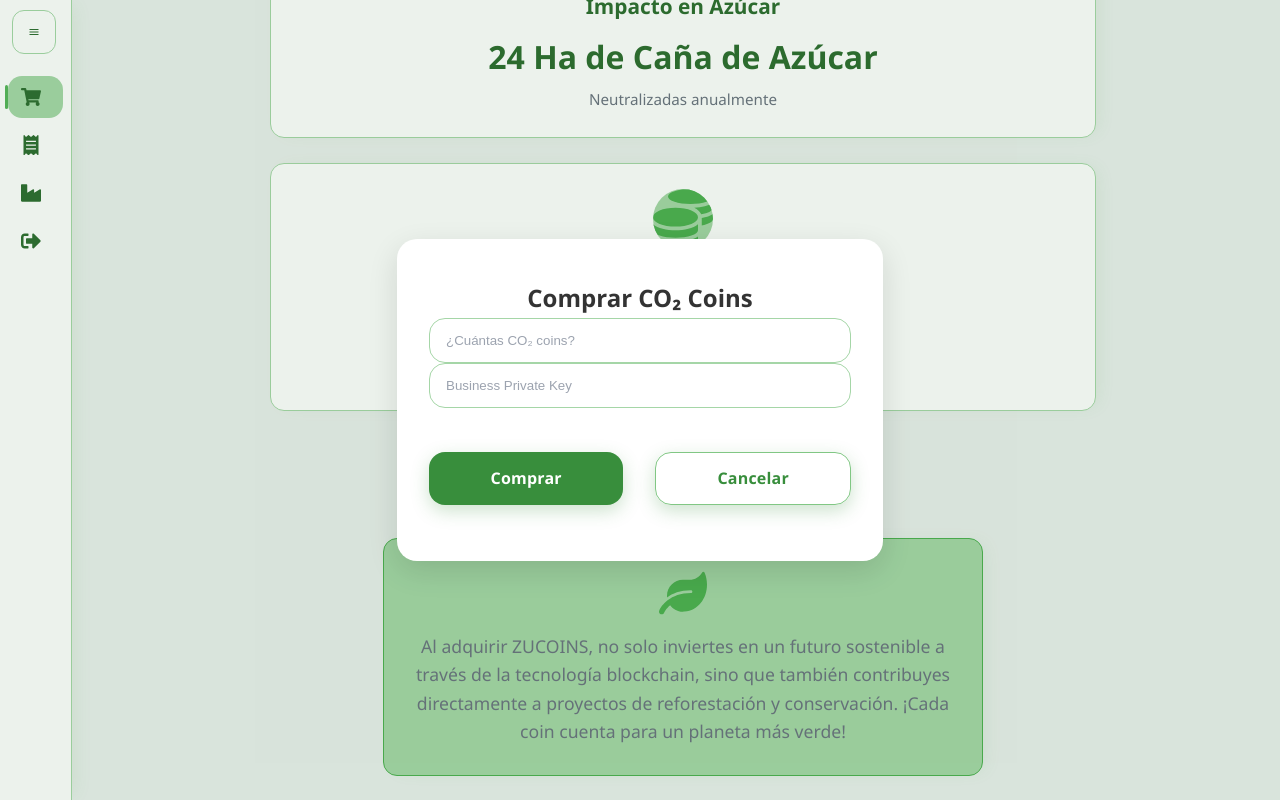
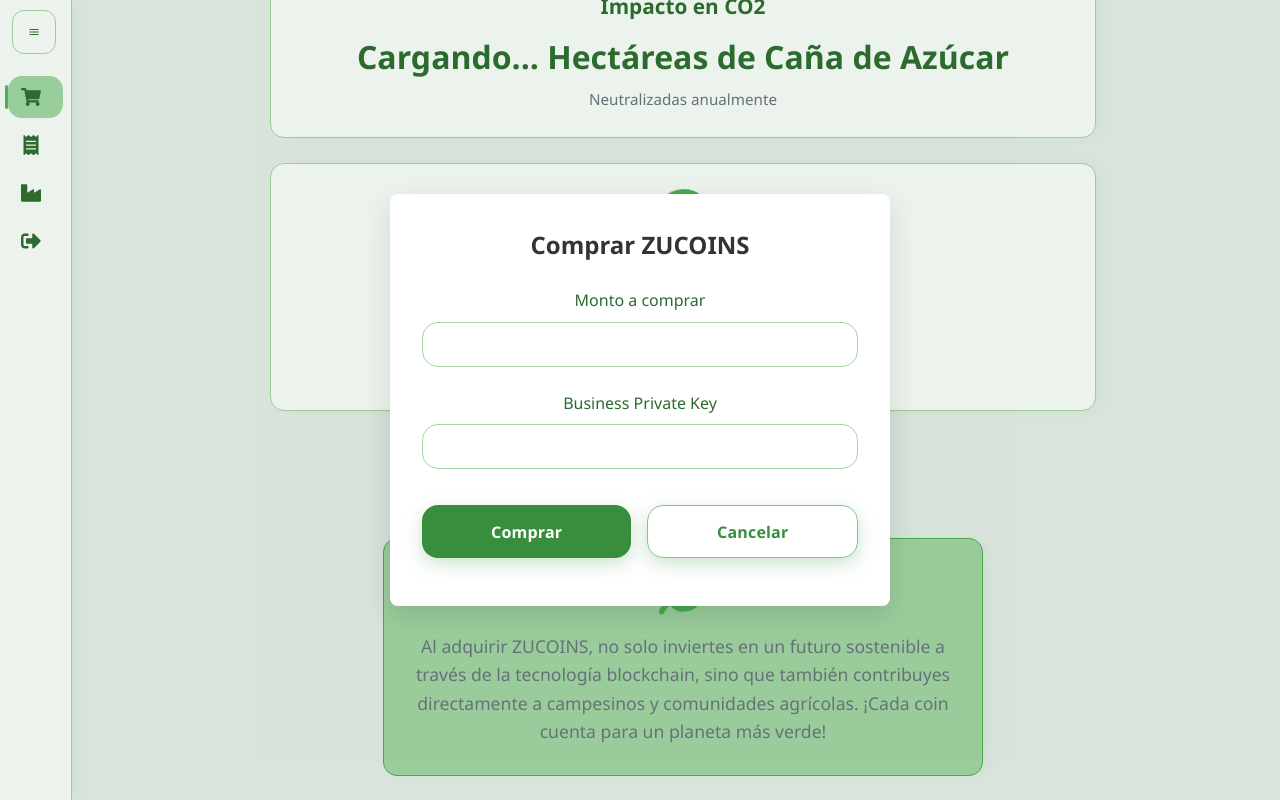
Before and after one commit to Zucane/zucane_frontend, a React (Vite) app: page /business in a window 1280 px wide. Both pictures are taken after a click on the button "Comprar ZUCOINS Ahora". Shown: the part 493-1293 px from the top of the page. Built offline with nearby package versions, Linux system fonts and the light colour scheme; no server answers.

Commit message:
[ADD] dashboard complements

```diff
--- a/src/components/user/logged/BusinessDashboard.jsx
+++ b/src/components/user/logged/BusinessDashboard.jsx
@@ -2,7 +2,6 @@ import React, { useState } from 'react';
 import TopNavBar from '../../TopNavBar';
 import RightDrawerNavbar from './LeftNavBar';
 import CO2ShopModal from './CO2ShopModal';
-import CO2ConfirmModal from './CO2ConfirmModal';
 import Buy from './Buy';
 import Receipts from './Receipts';
 import Company from './Company';
@@ -27,8 +26,6 @@ function LogoutModal({ isOpen, onConfirm, onCancel }) {
 export default function BusinessDashboard() {
     const [section, setSection] = useState('shop');
     const [showShopModal, setShowShopModal] = useState(false);
-    const [showConfirmModal, setShowConfirmModal] = useState(false);
-    const [selectedAmount, setSelectedAmount] = useState(0);
     const [sidebarOpen, setSidebarOpen] = useState(false);
     const [showLogoutModal, setShowLogoutModal] = useState(false);
     const navigate = useNavigate();
@@ -40,16 +37,12 @@ export default function BusinessDashboard() {
 
     const handleBuyClick = () => setShowShopModal(true);
 
-    const handleConfirmShop = (amount) => {
-        setSelectedAmount(amount);
+    const handlePurchaseComplete = (response) => {
+        // Cerramos el modal
         setShowShopModal(false);
-        setShowConfirmModal(true);
-    };
 
-    const handleAcceptBuy = () => {
-        setShowConfirmModal(false);
-        // Puedes poner un fetch/post o lógica aquí
-        alert(`¡Has comprado ${selectedAmount} CO₂ Coins!`);
+        // La recarga de la página y la redirección ya se manejan en el modal
+        console.log('Compra completada:', response);
     };
 
     const handleLogout = () => {
@@ -91,8 +84,11 @@ export default function BusinessDashboard() {
                     {section === 'business' && <Company />}
                 </div>
             </div>
-            <CO2ShopModal isOpen={showShopModal} onClose={() => setShowShopModal(false)} onConfirm={handleConfirmShop} />
-            <CO2ConfirmModal isOpen={showConfirmModal} amount={selectedAmount} onCancel={() => setShowConfirmModal(false)} onAccept={handleAcceptBuy} />
+            <CO2ShopModal
+                isOpen={showShopModal}
+                onClose={() => setShowShopModal(false)}
+                onConfirm={handlePurchaseComplete}
+            />
         </div>
     );
 }
--- a/src/components/user/logged/Buy.jsx
+++ b/src/components/user/logged/Buy.jsx
@@ -1,14 +1,17 @@
 import React, { useState, useEffect } from 'react';
-import { getAssetBalance } from '../../../service/balance';
-import { getBusinessBalance } from '../../../service/balance';
-import { postBusinessPurchase } from '../../../service/balance';
+import { getAssetBalance, getBusinessBalance } from '../../../service/balance'; // Asegúrate de importar getBusinessBalance
 import { FaCoins, FaDollarSign, FaLeaf, FaSeedling } from 'react-icons/fa';
 
 export default function Buy({ costoMXN, XLM, hectareas, handleBuyClick }) {
     const [showShopModal, setShowShopModal] = useState(false);
     const [selectedAmount, setSelectedAmount] = useState(0);
-    const [coins, setCoins] = useState(0);
+    const [coins, setCoins] = useState(0); // Estado para el balance de CO₂ Coins
+    const [businessBalance, setBusinessBalance] = useState({ asset_balance: 0, asset_to_XLM: 0, asset_to_MXN: 0, hectares: 0 }); // Estado para el balance de la empresa
 
+    // Definir la public key de la empresa
+    const businessPublicKey = 'GAB4A637DQI6KJQOENLNQS52JMTRGTMWWODQRDRW2NNZ7ALQT4QZHUX5'; // Reemplaza con la clave pública correcta
+
+    // Llamar a la API para obtener el balance de activos de la empresa
     useEffect(() => {
         const fetchAssetBalance = async () => {
             try {
@@ -21,8 +24,25 @@ export default function Buy({ costoMXN, XLM, hectareas, handleBuyClick }) {
             }
         };
 
-        fetchAssetBalance();
-    }, []);
+        const fetchBusinessBalance = async () => {
+            try {
+                const response = await getBusinessBalance(businessPublicKey);
+                if (response) {
+                    setBusinessBalance({
+                        asset_balance: response.asset_balance,
+                        asset_to_XLM: response.asset_to_XLM,
+                        asset_to_MXN: response.asset_to_MXN,
+                        hectares: response.hectares,
+                    });
+                }
+            } catch (error) {
+                console.error("Error al obtener el balance de la empresa:", error);
+            }
+        };
+
+        fetchAssetBalance(); // Obtener balance de CO₂ Coins
+        fetchBusinessBalance(); // Obtener balance de la empresa
+    }, []); // Solo ejecuta al montar el componente
 
     return (
         <div className="dashboard-section">
@@ -32,31 +52,31 @@ export default function Buy({ costoMXN, XLM, hectareas, handleBuyClick }) {
                 {/* Card 1: ZUCOINS Disponibles */}
                 <div className="info-card">
                     <FaCoins className="card-icon" />
-                    <h3 className="card-title">ZUCOINS Disponibles</h3>
+                    <h3 className="card-title">ZUCOINS en existencia</h3>
                     <p className="card-value">{coins ? coins : "Cargando..."}</p> {/* Muestra el balance o "Cargando..." */}
                 </div>
 
                 {/* Card 2: Costo por Coin */}
                 <div className="info-card">
                     <FaDollarSign className="card-icon" />
-                    <h3 className="card-title">Costo por Coin</h3>
-                    <p className="card-value">${costoMXN} MXN</p>
-                    <p className="card-sub-value">{XLM} XLM </p>
+                    <h3 className="card-title">Costo por ZUCOIN</h3>
+                    <p className="card-value">${businessBalance.asset_to_MXN ? businessBalance.asset_to_MXN : "Cargando..."} MXN</p>
+                    <p className="card-sub-value">{businessBalance.asset_to_XLM ? businessBalance.asset_to_XLM : "Cargando..."} XLM</p>
                 </div>
 
                 {/* Card 3: Equivalente en Hectáreas */}
                 <div className="info-card full-width"> {/* Usamos full-width para que ocupe todo el ancho */}
                     <FaSeedling className="card-icon" />
-                    <h3 className="card-title">Impacto en Azúcar</h3>
-                    <p className="card-value">{hectareas} Ha de Caña de Azúcar</p>
+                    <h3 className="card-title">Impacto en CO2</h3>
+                    <p className="card-value">{businessBalance.hectares ? businessBalance.hectares : "Cargando..."} Hectáreas de Caña de Azúcar</p>
                     <p className="card-sub-value">Neutralizadas anualmente</p>
                 </div>
 
-                {/* Nueva Card: ZUCOINS en la empresa */}
+                {/* Card 4: ZUCOINS de la Empresa */}
                 <div className="info-card full-width"> {/* Usamos full-width para que ocupe todo el ancho */}
                     <FaCoins className="card-icon" />
                     <h3 className="card-title">ZUCOINS de la Empresa</h3>
-                    <p className="card-value">{coins ? coins : "Cargando..."}</p> {/* Muestra los ZUCOINS de la empresa */}
+                    <p className="card-value">{businessBalance.asset_balance ? businessBalance.asset_balance : "Cargando..."}</p> {/* Muestra el balance de ZUCOINS de la empresa */}
                     <p className="card-sub-value">Balance disponible para transacciones</p>
                 </div>
             </div>
@@ -67,12 +87,12 @@ export default function Buy({ costoMXN, XLM, hectareas, handleBuyClick }) {
                     Comprar ZUCOINS Ahora
                 </button>
 
-                {/* Card 5: Mensaje Motivacional */}
+                {/* Card 8: Mensaje Motivacional */}
                 <div className="motivational-card">
                     <FaLeaf className="motivational-icon" />
                     <p>
                         Al adquirir ZUCOINS, no solo inviertes en un futuro sostenible a través de la tecnología blockchain,
-                        sino que también contribuyes directamente a proyectos de reforestación y conservación.
+                        sino que también contribuyes directamente a campesinos y comunidades agrícolas.
                         ¡Cada coin cuenta para un planeta más verde!
                     </p>
                 </div>
--- a/src/components/user/logged/CO2ConfirmModal.jsx
+++ b/src/components/user/logged/CO2ConfirmModal.jsx
@@ -3,11 +3,15 @@ import '../managment/styles.css';
 
 export default function CO2ConfirmModal({ isOpen, amount, onCancel, onAccept }) {
   if (!isOpen) return null;
+
+  // Asegurarnos de que amount sea un número o string
+  const displayAmount = typeof amount === 'object' ? '0' : amount;
+
   return (
     <div className="modal-backdrop">
       <div className="modal-content">
         <h2>Confirmar compra</h2>
-        <p>¿Quieres comprar <b>{amount}</b> CO₂ Coins?</p>
+        <p>¿Quieres comprar <b>{displayAmount}</b> CO₂ Coins?</p>
         <div className="modal-actions">
           <button className="login-button" onClick={onAccept}>Aceptar</button>
           <button className="login-button button-ghost" onClick={onCancel}>Cancelar</button>
--- a/src/components/user/logged/CO2ShopModal.jsx
+++ b/src/components/user/logged/CO2ShopModal.jsx
@@ -1,51 +1,98 @@
 import React, { useState } from 'react';
 import '../managment/styles.css';
+import './modal.css';
 import { postBusinessPurchase } from '../../../service/balance';
 
 export default function CO2ShopModal({ isOpen, onClose, onConfirm }) {
   const [amount, setAmount] = useState(''); // Estado para la cantidad de CO₂ Coins
   const [businessPrivateKey, setBusinessPrivateKey] = useState(''); // Estado para el private key
+  const [isLoading, setIsLoading] = useState(false); // Estado para el loading
+  const [error, setError] = useState(null); // Estado para manejar errores
 
   if (!isOpen) return null;
 
-  const handleConfirm = async () => {
+  const handlePurchase = async () => {
+    if (!amount || !businessPrivateKey) {
+      setError('Por favor complete todos los campos');
+      return;
+    }
+
+    setIsLoading(true);
+    setError(null);
+
     try {
-      // Llamada al método postBusinessPurchase con amount y business_private_key
       const response = await postBusinessPurchase(amount, businessPrivateKey);
-      onConfirm(response); // Pasamos la respuesta al callback onConfirm
-      onClose(); // Cerramos el modal
+      setIsLoading(false);
+
+      // Primero redirigimos a Google (temporalmente)
+      window.open('https://www.google.com', '_blank');
+
+      // Esperamos un momento antes de cerrar el modal y recargar
+      setTimeout(() => {
+        onConfirm(response);
+        // Recargamos la página después de cerrar el modal
+        window.location.reload();
+      }, 1000);
     } catch (error) {
+      setError(error.message || 'Error al realizar la compra');
       console.error("Error al realizar la compra:", error);
+      setIsLoading(false);
     }
   };
 
   return (
     <div className="modal-backdrop">
       <div className="modal-content">
-        <h2>Comprar CO₂ Coins</h2>
+        <h2>Comprar ZUCOINS</h2>
 
+        <div className="input-container">
           {/* Input para la cantidad de CO₂ Coins */}
+          <div className="input-group">
+            <label htmlFor="amount">Monto a comprar</label>
             <input
+              id="amount"
               className="login-input"
               type="number"
               min="1"
               value={amount}
               onChange={e => setAmount(e.target.value)}
-          placeholder="¿Cuántas CO₂ coins?"
             />
+          </div>
 
           {/* Input para el business private key */}
+          <div className="input-group">
+            <label htmlFor="privateKey">Business Private Key</label>
             <input
+              id="privateKey"
               className="login-input"
               type="text"
               value={businessPrivateKey}
               onChange={e => setBusinessPrivateKey(e.target.value)}
-          placeholder="Business Private Key"
             />
+          </div>
+        </div>
+
+        {error && (
+          <div className="error-message">
+            {error}
+          </div>
+        )}
 
         <div className="modal-actions">
-          <button className="login-button" onClick={handleConfirm}>Comprar</button>
-          <button className="login-button button-ghost" onClick={onClose}>Cancelar</button>
+          <button
+            className="login-button"
+            onClick={handlePurchase}
+            disabled={isLoading}
+          >
+            {isLoading ? 'Procesando compra...' : 'Comprar'}
+          </button>
+          <button
+            className="login-button button-ghost"
+            onClick={onClose}
+            disabled={isLoading}
+          >
+            Cancelar
+          </button>
         </div>
       </div>
     </div>
--- a/src/components/user/logged/Company.jsx
+++ b/src/components/user/logged/Company.jsx
@@ -1,31 +1,43 @@
-import React from 'react';
-import { FaIndustry, FaEnvelope, FaMapMarkerAlt, FaCalendarAlt, FaIdCard, FaUserTie } from 'react-icons/fa';
+import React, { useState, useEffect } from 'react';
+import { FaUserTie, FaIndustry, FaEnvelope, FaMapMarkerAlt, FaCalendarAlt, FaIdCard, FaPhoneAlt, FaClipboardCheck } from 'react-icons/fa';
+import { getCompany } from '../../../service/companyService'; // Asegúrate de importar el método getCompany
 
-const companyData = {
-  nombre: 'Azúcar Bonanza S.A. de C.V.',
-  email: 'contacto@azucarbonanza.com',
-  industria: 'Agroindustria / Azucarera',
-  rfc: 'ABO980312H12',
-  direccion: 'Carretera 80 Km 12, Veracruz, México',
-  fechaRegistro: '2024-04-12',
-  representante: 'Laura Mendoza',
-};
+const empresa_id = 7; // El ID de la empresa que vamos a usar
 
 export default function Company() {
+  const [companyData, setCompanyData] = useState(null); // Estado para los datos de la empresa
+
+  // Llamar a getCompany cuando el componente se monta
+  useEffect(() => {
+    const fetchCompanyData = async () => {
+      try {
+        const data = await getCompany(empresa_id); // Llamada a la API para obtener los datos de la empresa
+        setCompanyData(data); // Guardamos los datos en el estado
+      } catch (error) {
+        console.error("Error al obtener los datos de la empresa:", error);
+      }
+    };
+
+    fetchCompanyData(); // Ejecutar la función al montar el componente
+  }, []); // Solo ejecuta una vez al montar el componente
+
+  // Si los datos no están disponibles, mostrar "Cargando..."
+  if (!companyData) {
+    return <div>Cargando...</div>;
+  }
+
   return (
     <section className="dashboard-section">
       <h1 className="dashboard-title">Mi Empresa</h1>
 
       <div className="profile-card">
-
         {/* === Sección de Imagen de Perfil (Wireframe) === */}
         <div className="profile-image-container">
           <div className="profile-wireframe">
             {/* Placeholder visual para el logo o imagen de la empresa */}
-            <FaIndustry size={60} color="#6b7280" />
+
           </div>
           <h2 className="card-company-name">{companyData.nombre}</h2>
-          <p className="card-industry">{companyData.industria}</p>
         </div>
 
         <hr className="divider" />
@@ -39,16 +51,16 @@ export default function Company() {
             <dd>{companyData.rfc}</dd>
           </div>
 
-          {/* Fila: Representante */}
-          <div className="data-row">
-            <dt><FaUserTie className="data-icon" /> Representante:</dt>
-            <dd>{companyData.representante}</dd>
-          </div>
-
           {/* Fila: Email */}
           <div className="data-row">
             <dt><FaEnvelope className="data-icon" /> Correo:</dt>
             <dd>{companyData.email}</dd>
+          </div>
+
+          {/* Fila: Teléfono */}
+          <div className="data-row">
+            <dt><FaPhoneAlt className="data-icon" /> Teléfono:</dt>
+            <dd>{companyData.telefono || 'No disponible'}</dd>
           </div>
 
           {/* Fila: Dirección */}
@@ -60,7 +72,13 @@ export default function Company() {
           {/* Fila: Fecha de Registro */}
           <div className="data-row">
             <dt><FaCalendarAlt className="data-icon" /> Registro:</dt>
-            <dd>{companyData.fechaRegistro}</dd>
+            <dd>{companyData.registro_fecha}</dd>
+          </div>
+
+          {/* Fila: Status */}
+          <div className="data-row">
+            <dt><FaClipboardCheck className="data-icon" /> Estado:</dt>
+            <dd>{companyData.status}</dd>
           </div>
         </dl>
 
--- /dev/null
+++ b/src/components/user/logged/modal.css
@@ -0,0 +1,60 @@
+.modal-content {
+    background: white;
+    padding: 2rem;
+    border-radius: 8px;
+    max-width: 500px;
+    width: 90%;
+    position: relative;
+    z-index: 1001;
+}
+
+.input-container {
+    display: flex;
+    flex-direction: column;
+    gap: 1.5rem;
+    margin: 1.5rem 0;
+}
+
+.input-group {
+    display: flex;
+    flex-direction: column;
+    gap: 0.5rem;
+}
+
+.input-group label {
+    font-weight: 500;
+    color: var(--txt);
+}
+
+.modal-content .login-input {
+    margin: 0;
+    width: 100%;
+}
+
+.modal-actions {
+    margin-top: 1.5rem;
+    display: flex;
+    gap: 1rem;
+    justify-content: flex-end;
+}
+
+.error-message {
+    color: #dc3545;
+    background-color: #f8d7da;
+    border: 1px solid #f5c6cb;
+    padding: 0.75rem;
+    border-radius: 4px;
+    margin: 1rem 0;
+    text-align: center;
+}
+
+.modal-content button:disabled {
+    opacity: 0.7;
+    cursor: not-allowed;
+}
+
+/* Estilo para el botón cuando está cargando */
+.modal-content button:disabled:hover {
+    opacity: 0.7;
+    transform: none;
+}
--- a/src/components/user/managment/FormFieldValidation.jsx
+++ b/src/components/user/managment/FormFieldValidation.jsx
@@ -49,8 +49,8 @@ export default function FormFieldValidation({
           err = "El correo electrónico debe ser válido y contener un '@' y un '.com'";
         }
       } else if (type === 'password' && name === 'password') {
-        if (!value || String(value).length < 6) {
-          err = 'La contraseña debe tener al menos 6 caracteres.';
+        if (!value || String(value).length < 10) {
+          err = 'La contraseña debe tener al menos 10 caracteres.';
         }
       } else if (type === 'password' && name === 'confirmPassword') {
         if (!value || value !== compareValue) {
--- a/src/service/api.jsx
+++ b/src/service/api.jsx
@@ -7,10 +7,4 @@ const api = axios.create({
     headers: { 'Content-Type': 'application/json' },
 });
 
-const apiV1 = axios.create({
-    baseURL: import.meta.env.VITE_API_URL || 'http://192.168.100.8:8000',
-    timeout: 30000,
-    headers: { 'Content-Type': 'application/json' },
-});
-
 export default api;
--- /dev/null
+++ b/src/service/companyService.jsx
@@ -0,0 +1,6 @@
+import apiV1 from './apiV1';
+
+export const getCompany = async (empresa_id) => {
+    const response = await apiV1.get(`/api/v1/empresas/${empresa_id}`);
+    return response.data;
+};
```
Also changed, not shown: src/service/apiV1.jsx (added, +9 -0 lines), src/service/balance.jsx (+9 -3 lines). Lines whose indentation alone changed are shown as unchanged.
